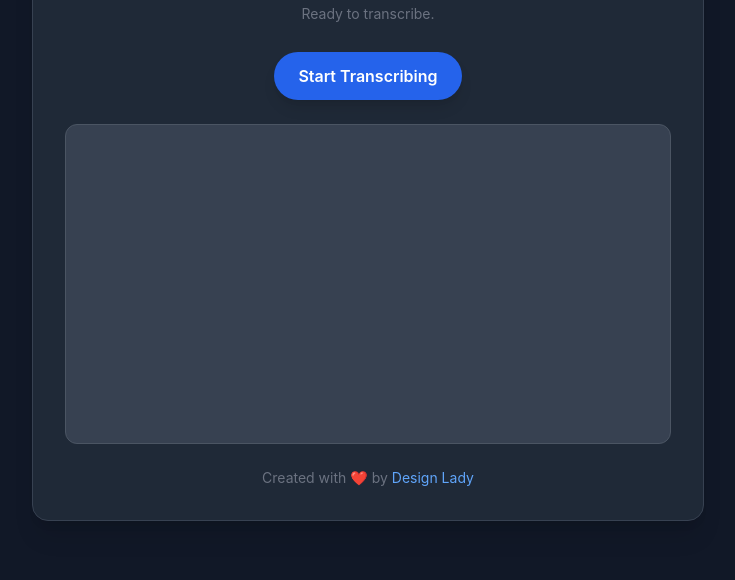
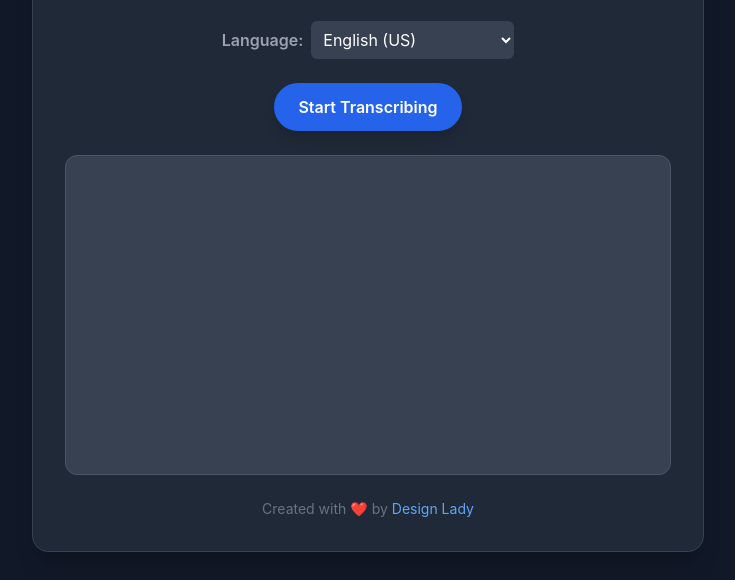
Before and after one commit to Jerlyn/vibecode, a plain HTML site: page transcribe.html in a window 1280 px wide. Shown: the part 220-800 px from the top of the page, without its empty margins (272-1007 px from the left). Drawn offline with nearby package versions, Linux system fonts and the light colour scheme.

Commit message:
Language selector

```diff
--- a/transcribe.html
+++ b/transcribe.html
@@ -18,12 +18,29 @@
         <!-- Main title and description -->
         <h1 class="text-3xl font-bold text-center text-blue-400">Natural Language Transcriber</h1>
         <p class="text-center text-gray-400">
-            Click "Start Transcribing" to begin. </br>The transcribed text will appear below in real-time.
+            Click "Start Transcribing" to begin. The transcribed text will appear below in real-time.
         </p>
 
         <!-- Status message area -->
         <div id="statusMessage" class="text-sm text-center text-gray-500 min-h-[1.5rem]">
             Ready to transcribe.
+        </div>
+
+        <!-- Language Selector -->
+        <div class="flex items-center space-x-2">
+            <label for="languageSelect" class="text-gray-400 font-semibold">Language:</label>
+            <select id="languageSelect" class="bg-gray-700 text-white rounded-md p-2">
+                <option value="en-US">English (US)</option>
+                <option value="es-ES">Spanish (Spain)</option>
+                <option value="fr-FR">French (France)</option>
+                <option value="de-DE">German (Germany)</option>
+                <option value="zh-CN">Chinese (Mandarin)</option>
+                <option value="ja-JP">Japanese</option>
+                <option value="ru-RU">Russian</option>
+                <option value="pt-PT">Portuguese (Portugal)</option>
+                <option value="ar-SA">Arabic (Saudi Arabia)</option>
+                <option value="hi-IN">Hindi (India)</option>
+            </select>
         </div>
 
         <!-- Start/Stop, Reset and Copy Button container -->
@@ -77,6 +94,7 @@
             const copyButton = document.getElementById('copyButton'); // Get the new copy button
             const transcriptionOutput = document.getElementById('transcriptionOutput');
             const statusMessage = document.getElementById('statusMessage');
+            const languageSelect = document.getElementById('languageSelect'); // Get the new language selector
 
             // Set up the message box
             const messageBox = document.getElementById('messageBox');
@@ -103,6 +121,15 @@
 
             let finalTranscript = ''; // Stores the full, final transcription
             let isTranscribing = false;
+
+            // Update the recognition language when the dropdown changes
+            languageSelect.addEventListener('change', () => {
+                recognition.lang = languageSelect.value;
+                statusMessage.textContent = `Language set to ${languageSelect.options[languageSelect.selectedIndex].text}.`;
+            });
+
+            // Set the initial language
+            recognition.lang = languageSelect.value;
 
             // Event handler for when a transcription result is received
             recognition.onresult = (event) => {
```
